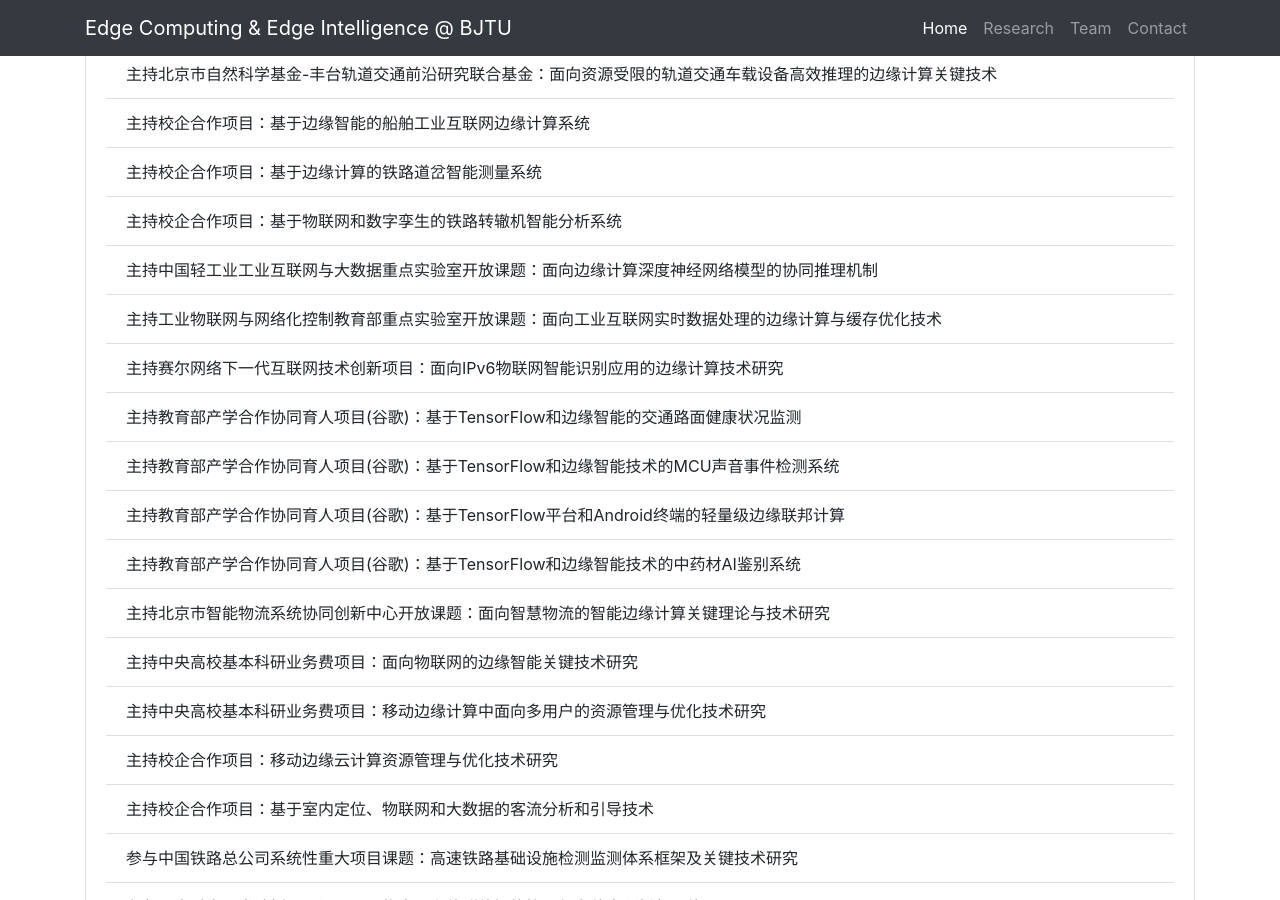
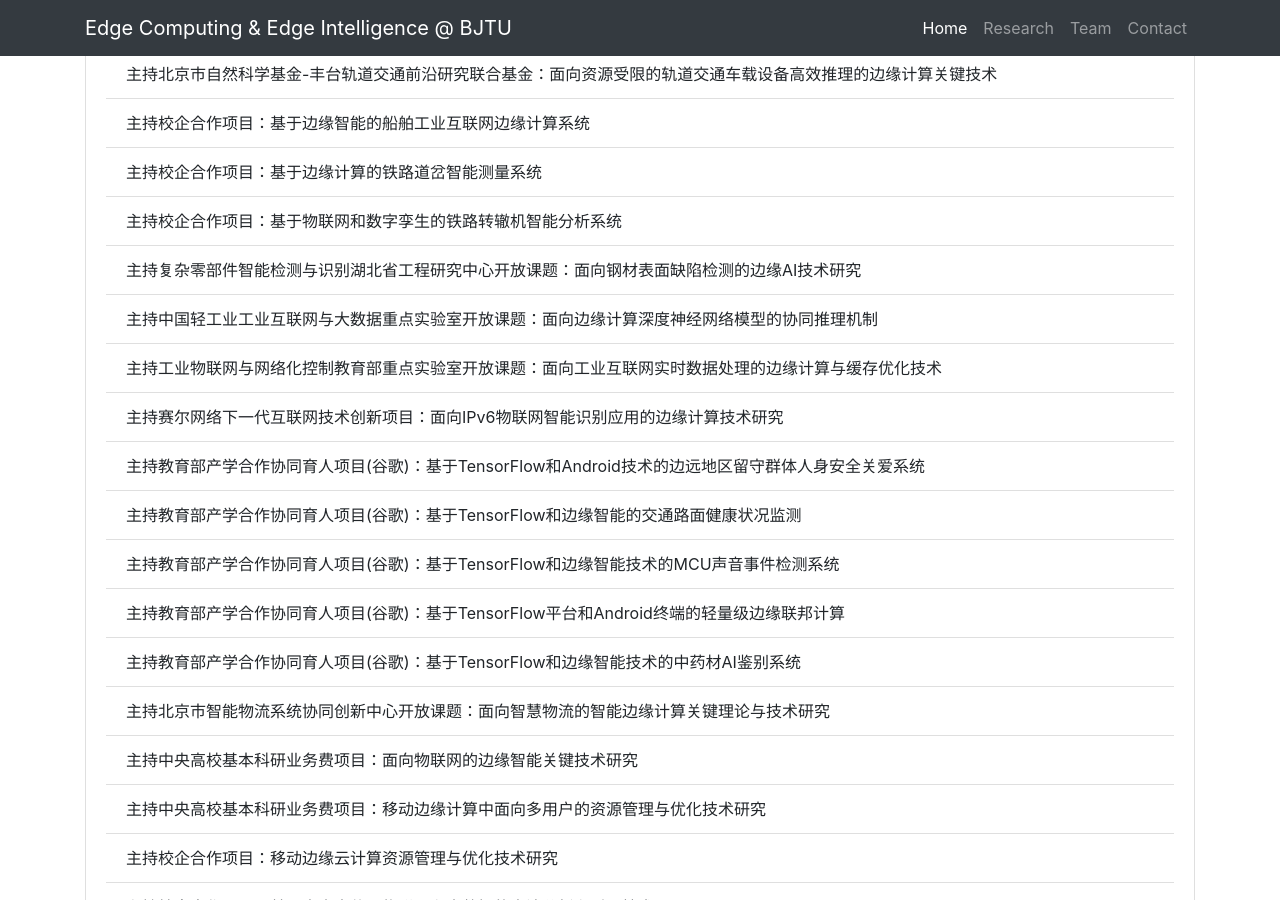
Before and after one commit to fangvv/Homepage, a Jekyll site: the page Edgecomp/index.html, which Jekyll copies as it is, in a window 1280 px wide and 900 px high, scrolled down 1757 px. Built offline with Jekyll 4.4.1, drawn with Linux system fonts in a browser that asks for light colours; comment, search, counter and statistics services are not loaded; some of the changed text lies outside the part shown.

Commit message:
update new prj

```diff
--- a/Edgecomp/index.html
+++ b/Edgecomp/index.html
@@ -93,9 +93,11 @@
       <li class="list-group-item">主持校企合作项目：基于边缘智能的船舶工业互联网边缘计算系统</li>
       <li class="list-group-item">主持校企合作项目：基于边缘计算的铁路道岔智能测量系统</li>
       <li class="list-group-item">主持校企合作项目：基于物联网和数字孪生的铁路转辙机智能分析系统</li>
+      <li class="list-group-item">主持复杂零部件智能检测与识别湖北省工程研究中心开放课题：面向钢材表面缺陷检测的边缘AI技术研究</li>
       <li class="list-group-item">主持中国轻工业工业互联网与大数据重点实验室开放课题：面向边缘计算深度神经网络模型的协同推理机制</li>
       <li class="list-group-item">主持工业物联网与网络化控制教育部重点实验室开放课题：面向工业互联网实时数据处理的边缘计算与缓存优化技术</li>
       <li class="list-group-item">主持赛尔网络下一代互联网技术创新项目：面向IPv6物联网智能识别应用的边缘计算技术研究</li>
+      <li class="list-group-item">主持教育部产学合作协同育人项目(谷歌)：基于TensorFlow和Android技术的边远地区留守群体人身安全关爱系统</li>
       <li class="list-group-item">主持教育部产学合作协同育人项目(谷歌)：基于TensorFlow和边缘智能的交通路面健康状况监测</li>
       <li class="list-group-item">主持教育部产学合作协同育人项目(谷歌)：基于TensorFlow和边缘智能技术的MCU声音事件检测系统</li>
       <li class="list-group-item">主持教育部产学合作协同育人项目(谷歌)：基于TensorFlow平台和Android终端的轻量级边缘联邦计算</li>
@@ -225,6 +227,7 @@
       <li class="list-group-item">2023.09 课题组成员前往浙江杭州作铁路测量仪器系统结题汇报</li>
       <li class="list-group-item">2023.11 与北京JiaoKongZhiXin科技有限公司合作开展面向铁路转辙机的数字孪生系统合作研发</li>
       <li class="list-group-item">2024.03 课题组成员前往青岛黄岛开发区合作开展项目调研工作</li>
+      <li class="list-group-item">2024.05 苏州天和空间信息技术有限公司 技术汇报与交流</li>
   </ul>
   </div>
 </div>
```
